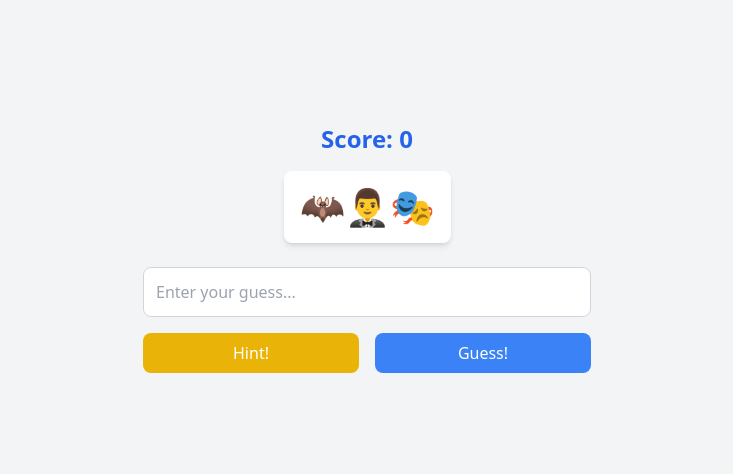
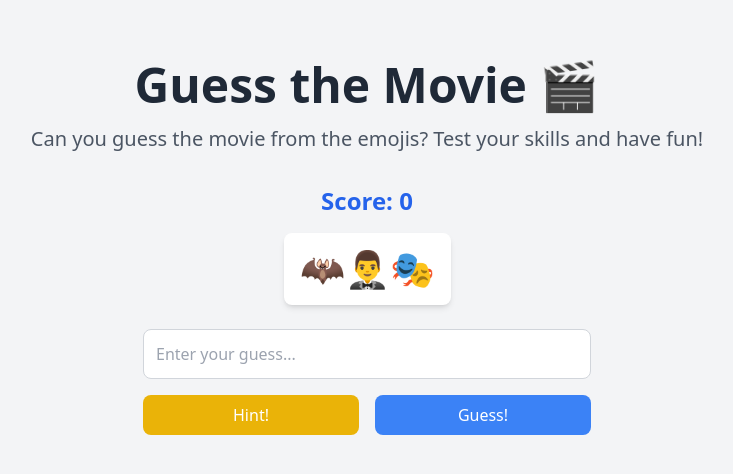
Before and after one commit to Rochdy/hmm-ya-gamal, a plain HTML site: page games/emoji-movie/index.html in a window 1280 px wide. Shown: the part 152-626 px from the top of the page, without its empty margins (273-1006 px from the left). Drawn offline with nearby package versions, Linux system fonts and the light colour scheme.

Commit message:
Update index.html

```diff
--- a/games/emoji-movie/index.html
+++ b/games/emoji-movie/index.html
@@ -7,6 +7,10 @@
 </head>
 <body class="bg-gray-100 flex flex-col items-center justify-center min-h-screen p-4">
     <script src="https://cdn.tailwindcss.com"></script>
+    <div class="text-center mb-8">
+        <h1 class="text-5xl font-bold text-gray-800 mb-4">Guess the Movie 🎬</h1>
+        <p class="text-xl text-gray-600">Can you guess the movie from the emojis? Test your skills and have fun!</p>
+    </div>
     <div id="congrats" class="hidden text-3xl font-bold mb-4 text-green-600 animate-bounce">
         Congrats! 🎉
     </div>
```
